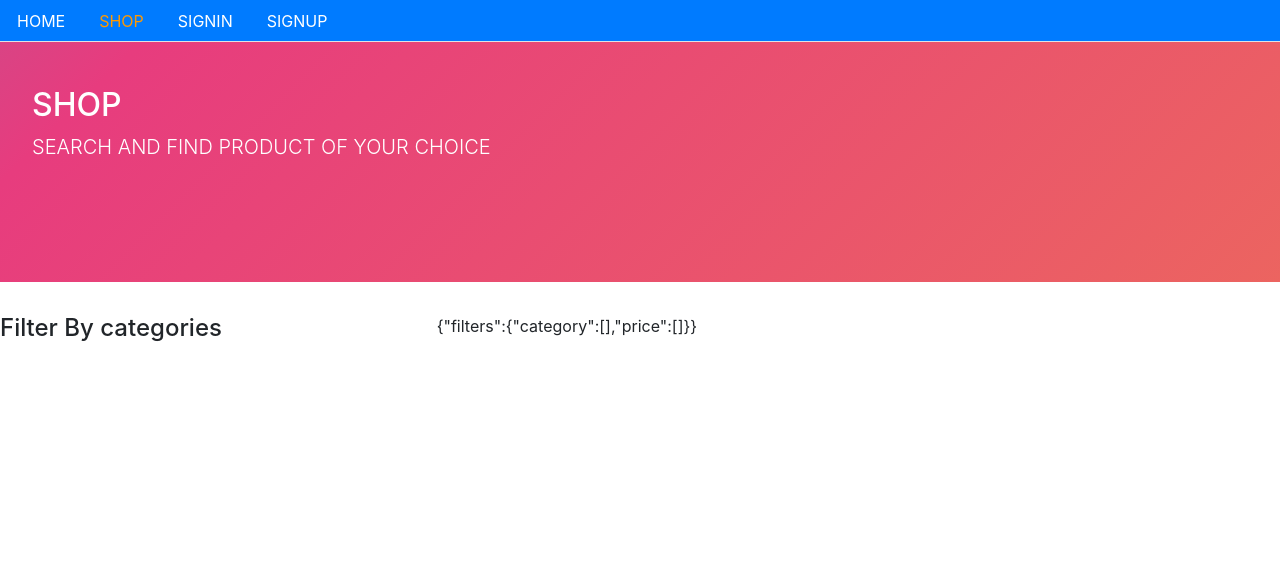
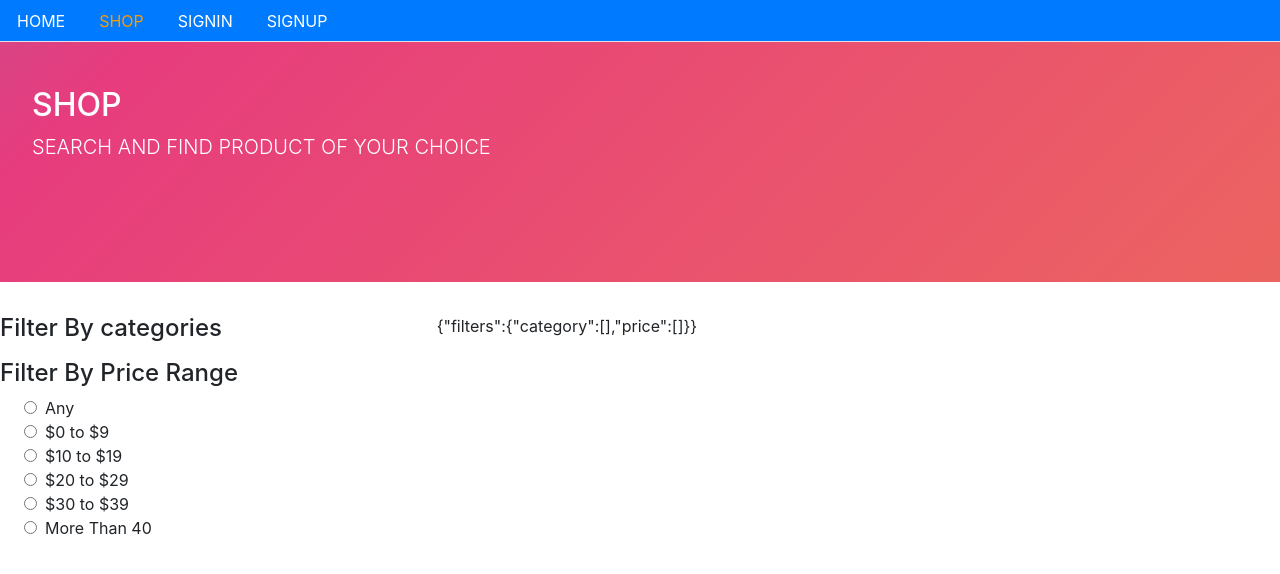
Before and after one commit to CarloMeloni/mernEcommerceFrontend, a React (Create React App) app in the folder ecommerce-front/: page /shop in a window 1280 px wide. Shown: the top 574 px of the page. Built offline with nearby package versions, Linux system fonts and the light colour scheme; no server answers; the HTML template or start-up script is replaced by a standard one.

Commit message:
Radio buttons for price range

```diff
--- /dev/null
+++ b/ecommerce-front/src/core/RadioBox.js
@@ -0,0 +1,18 @@
+import React, { useState, useEffect, Fragment } from 'react';
+
+const RadioBox = ({ prices }) => {
+    const [ value, setValue ] = useState(0);
+
+    const handleChange = () => {
+
+    };
+
+        return prices.map((price, idx) => (
+            <div key={idx} >
+                <input onChange={handleChange} value={`${price._id}`} type="radio" className="mr-2 ml-4" />
+                <label className="form-check-label">{price.name}</label>
+            </div>
+        ))
+}
+
+export default RadioBox;
--- a/ecommerce-front/src/core/Shop.js
+++ b/ecommerce-front/src/core/Shop.js
@@ -4,6 +4,7 @@ import Card from './Card';
 import { getCategories } from './apiCore';
 import Checkbox from './Checkbox';
 import { prices } from './FixedPrices';
+import RadioBox from './RadioBox';
 
 const Shop = () => {
     const [ myFilters, setMyFilters ] = useState({
@@ -42,6 +43,11 @@ const Shop = () => {
                     <ul>
                         <Checkbox categories={categories} handleFilters={filters => handleFilters(filters, 'category')} />
                     </ul>
+
+                    <h4>Filter By Price Range</h4>
+                    <div>
+                        <RadioBox prices={prices} handleFilters={filters => handleFilters(filters, 'price')} />
+                    </div>
                 </div>
                 <div className="col-8">
                     {JSON.stringify(myFilters)}
```
